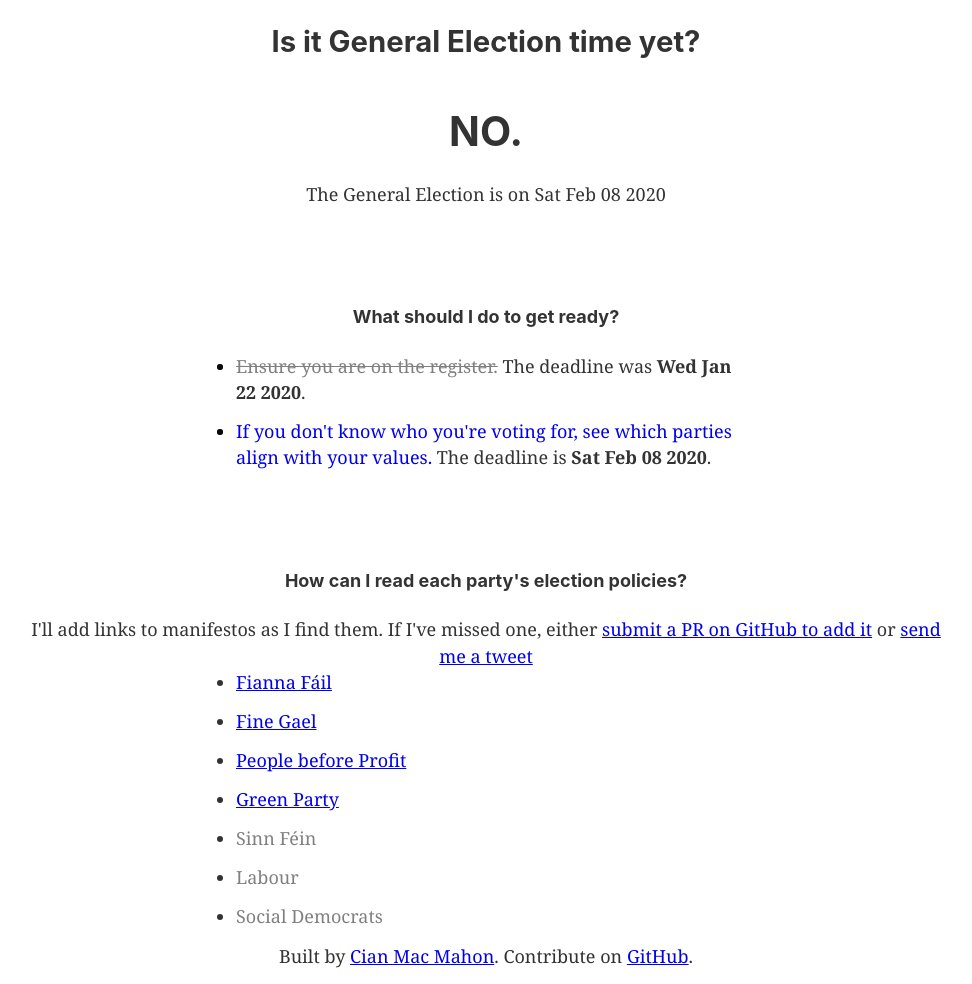
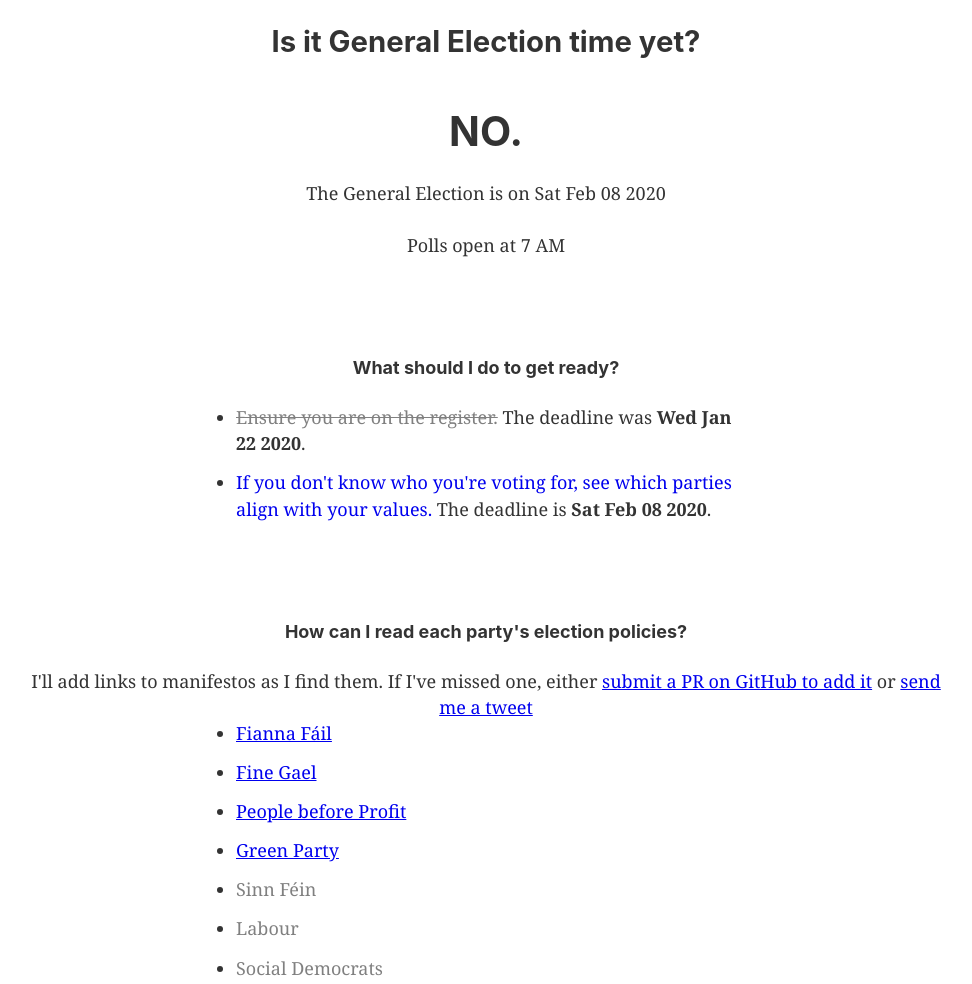
Before and after one commit to cianmm/is-it-election-time, a Gatsby site: page / in a window 1280 px wide. Shown: the top 984 px of the page, without its empty margins (154-1126 px from the left). Built offline with nearby package versions, Linux system fonts and the light colour scheme; Gatsby itself is replaced by a stand-in of ours.

Commit message:
Fix all of the stuff I broke, add poll opening time

```diff
--- a/src/components/GetReadyListItem/GetReadyListItem.js
+++ b/src/components/GetReadyListItem/GetReadyListItem.js
@@ -16,19 +16,14 @@ function GetReadyListItem({ deadline, children, href }) {
   const deadlineDate = new Date(deadline);
 
   return (
-    <li>
     <React.Fragment>
       <MaybeLink href={href} canPerform={canPerform}>
         {children}
       </MaybeLink>
       {deadline && (
-          <DeadlineInformation
-            canPerform={canPerform}
-            deadline={deadlineDate}
-          />
+        <DeadlineInformation canPerform={canPerform} deadline={deadlineDate} />
       )}
     </React.Fragment>
-    </li>
   );
 }
 
--- a/src/components/GetReadyListItem/MaybeLink.js
+++ b/src/components/GetReadyListItem/MaybeLink.js
@@ -2,7 +2,7 @@ import React from "react";
 import PropTypes from "prop-types";
 
 MaybeLink.propTypes = {
-  children: PropTypes.number.isRequired,
+  children: PropTypes.node.isRequired,
   href: PropTypes.string,
   canPerform: PropTypes.bool,
 };
--- a/src/components/IsItTime.js
+++ b/src/components/IsItTime.js
@@ -4,13 +4,15 @@ import { generalElectionDeadline } from "../constants";
 
 const IsItTime = () => {
   const todaysTheDay = isToday(generalElectionDeadline);
+  const openDate = new Date(generalElectionDeadline);
   return (
     <React.Fragment>
-      <h1>{todaysTheDay ? "YES" : "NO"}.</h1>
-      The General Election is{" "}
-      {todaysTheDay
-        ? "TODAY!"
-        : `on ${new Date(generalElectionDeadline).toDateString()}`}
+      <p>
+        <h1 style={{ marginBottom: "25px" }}>{todaysTheDay ? "YES" : "NO"}.</h1>
+        The General Election is{" "}
+        {todaysTheDay ? "TODAY!" : `on ${openDate.toDateString()}`}
+      </p>
+      <p>Polls open at {openDate.getHours()} AM</p>
     </React.Fragment>
   );
 };
--- a/src/components/Manifestos/ManifestoItem.js
+++ b/src/components/Manifestos/ManifestoItem.js
@@ -15,8 +15,8 @@ const ManifestoItem = ({ href, children }) => {
 };
 
 ManifestoItem.propTypes = {
-  href: PropTypes.string.isRequired,
-  children: PropTypes.number.isRequired,
+  href: PropTypes.string,
+  children: PropTypes.node.isRequired,
 };
 
 export default ManifestoItem;
--- a/src/components/UnorderedList.js
+++ b/src/components/UnorderedList.js
@@ -4,15 +4,15 @@ import PropTypes from "prop-types";
 const UnorderedList = ({ children }) => {
   return (
     <ul style={{ maxWidth: "500px", textAlign: "initial", margin: "auto" }}>
-      {children.map(ween => (
-        <li key={ween}>{ween}</li>
+      {children.map((ween, index) => (
+        <li key={index}>{ween}</li>
       ))}
     </ul>
   );
 };
 
 UnorderedList.propTypes = {
-  children: PropTypes.number.isRequired,
+  children: PropTypes.array.isRequired,
 };
 
 export default UnorderedList;
--- a/src/constants.js
+++ b/src/constants.js
@@ -1,2 +1,2 @@
-export const generalElectionDeadline = "2020-02-08";
-export const registerDeadline = "2020-01-22";
+export const generalElectionDeadline = "2020-02-08T07:00";
+export const registerDeadline = "2020-01-22T17:00";
```
Lines whose indentation alone changed are shown as unchanged.
